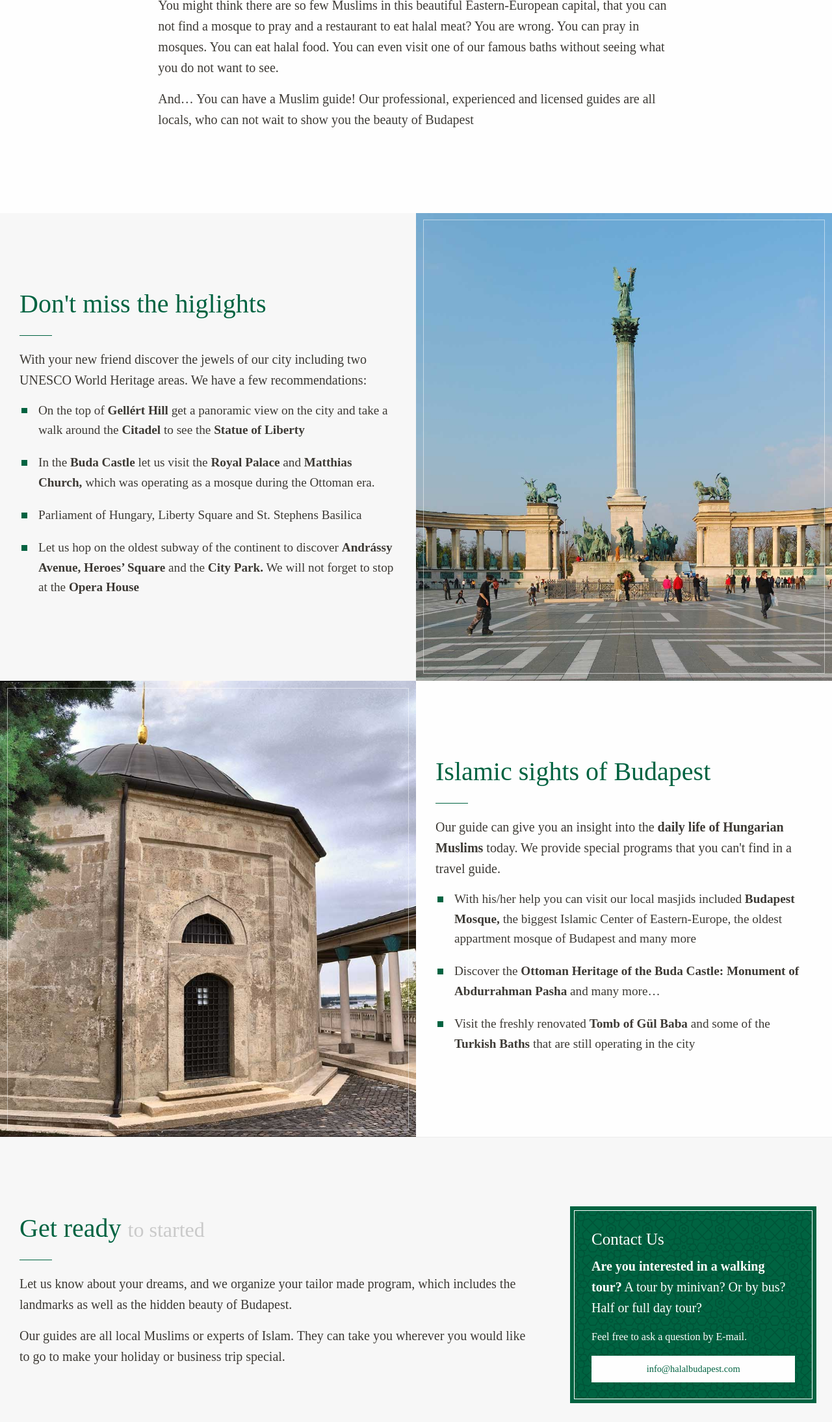
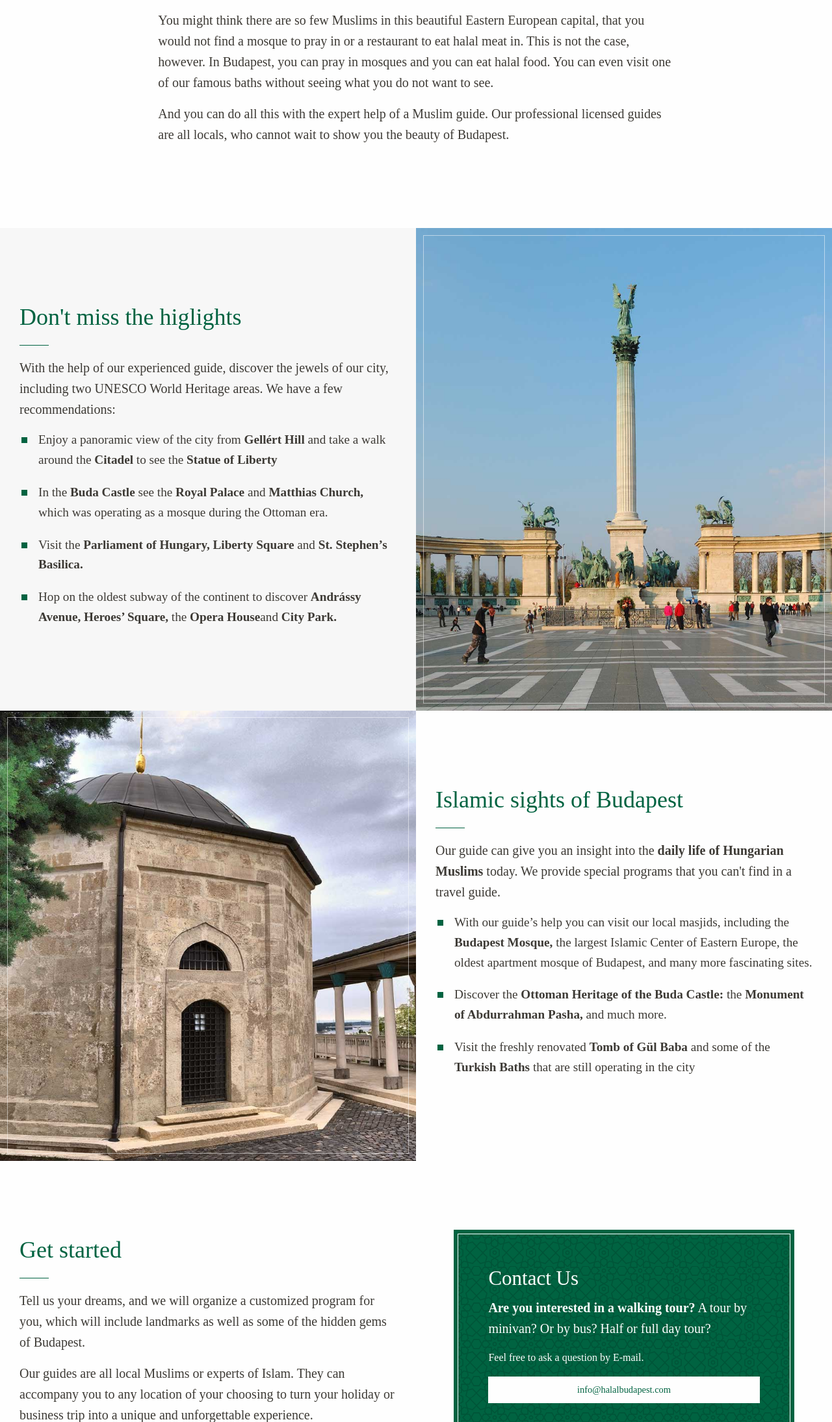
Before and after one commit to ceto/hbp, a plain HTML site: page index.html in a window 1280 px wide. Shown: the part 611-2800 px from the top of the page at 65% size. Drawn offline with Linux system fonts and the light colour scheme; a web font is replaced by a local one.

Commit message:
Update 2018-01-17T11:21:05.577Z

```diff
--- a/index.html
+++ b/index.html
@@ -12,7 +12,7 @@
 
     <section class="hero">
         <figure class="hero__fig">
-            <img src="/assets/img/panorama_zold.jpg" alt="">
+            <img src="/assets/img/panorama_tasi.jpg" alt="">
         </figure>
         <div class="hero__inner">
             <div class="grid-container">
@@ -20,7 +20,7 @@
                     <div class="cell">
                         <h1 class="hero__title">Discover Budapest in a halal way!</h1>
                         <p class="hero__lead">Tailor made private tours for/about Muslims</p>
-                        <a href="#homestart" class="hero__action">Learn more</a>
+                        <!-- <a href="#homestart" class="hero__action">Learn more</a> -->
                     </div>
                 </div>
             </div>
@@ -28,12 +28,12 @@
     </section><section id="homestart" class="ps">
         <div class="grid-container">
             <div class="grid-x grid-margin-x align-center">
-                <div class="large-8 xxlarge-6 cell">
-                    <h2>Among friends in Hungary</h2>
+                <div class="large-8 xxlarge-7 cell">
+                    <h2 class="stylized">Among friends in Hungary</h2>
                     <p class="lead">
-                        You might think there are so few Muslims in this beautiful Eastern-European capital, that you can not find a mosque to pray and a restaurant to eat halal meat? You are wrong. You can pray in mosques. You can eat halal food. You can even visit one of our famous baths without seeing what you do not want to see.
+                        You might think there are so few Muslims in this beautiful Eastern European capital, that you would not find a mosque to pray in or a restaurant to eat halal meat in. This is not the case, however. In Budapest, you can pray in mosques and you can eat halal food. You can even visit one of our famous baths without seeing what you do not want to see.
                     </p>
-                    <p class="lead">And&hellip; You can have a Muslim guide! Our professional, experienced and licensed guides are all locals, who can not wait to show you the beauty of Budapest  </p>
+                    <p class="lead">And you can do all this with the expert help of a Muslim guide. Our professional licensed guides are all locals, who cannot wait to show you the beauty of Budapest.</p>
                 </div>
             </div>
         </div>
@@ -51,14 +51,13 @@
                                 <div class="ps">
                                     <h2 class="stylized">Don't miss the higlights</h2>
                                     <p class="lead">
-                                        With your new friend discover the jewels of our city including two UNESCO World Heritage areas. We have a few recommendations:
+                                        With the help of our experienced guide, discover the jewels of our city, including two UNESCO World Heritage areas. We have a few recommendations:
                                     </p>
                                     <ul class="bulletpoints">
-                                        <li>On the top of <strong>Gellért Hill</strong> get a panoramic view on the city and take a walk around the <strong>Citadel</strong> to see the <strong>Statue of Liberty</strong></li>
-                                        <li>In the <strong>Buda Castle</strong> let us visit the <strong>Royal Palace</strong> and <strong>Matthias Church,</strong> which was operating as a mosque during the Ottoman era.</li>
-                                        <li>Parliament of Hungary, Liberty Square and St. Stephens Basilica</li>
-                                        <li>Let us hop on the oldest subway of the continent to discover <strong>Andrássy Avenue,</strong> <strong>Heroes’ Square</strong> and the <strong>City Park.</strong> We will not forget to stop at the <strong>Opera House</strong></li>
-
+                                        <li>Enjoy a panoramic view of the city from <strong>Gellért Hill</strong> and take a walk around the <strong>Citadel</strong> to see the <strong>Statue of Liberty</strong></li>
+                                        <li>In the <strong>Buda Castle</strong> see the <strong>Royal Palace</strong> and <strong>Matthias Church,</strong> which was operating as a mosque during the Ottoman era.</li>
+                                        <li>Visit the <strong>Parliament of Hungary,</strong> <strong>Liberty Square</strong> and <strong>St. Stephen’s Basilica.</strong></li>
+                                        <li>Hop on the oldest subway of the continent to discover <strong>Andrássy Avenue,</strong> <strong>Heroes’ Square,</strong> the <strong>Opera House</strong>and <strong>City Park.</strong></li>
                                     </ul>
                                 </div>
                             </div>
@@ -84,8 +83,8 @@
                                         Our guide can give you an insight into the <strong>daily life of Hungarian Muslims</strong> today. We provide special programs that you can't find in a travel guide.
                                     </p>
                                     <ul class="bulletpoints">
-                                        <li>With his/her help you can visit our local masjids included <strong>Budapest Mosque,</strong> the biggest Islamic Center of Eastern-Europe, the oldest appartment mosque of Budapest and many more</li>
-                                        <li>Discover the <strong>Ottoman Heritage of the Buda Castle:</strong> <strong>Monument of Abdurrahman Pasha</strong> and many more&hellip;</li>
+                                        <li>With our guide’s help you can visit our local masjids, including the <strong>Budapest Mosque,</strong> the largest Islamic Center of Eastern Europe, the oldest apartment mosque of Budapest, and many more fascinating sites.</li>
+                                        <li>Discover the <strong>Ottoman Heritage of the Buda Castle:</strong> the <strong>Monument of Abdurrahman Pasha,</strong> and much more.</li>
                                         <li>Visit the freshly renovated <strong>Tomb of Gül Baba</strong> and some of the <strong>Turkish Baths</strong> that are still operating in the city</li>
                                     </ul>
                                 </div>
@@ -96,18 +95,29 @@
             </div>
         </div>
     </section>
-    <section class="ps ps--bordered ps--light">
-        <div class="grid-container">
-            <div class="grid-x grid-margin-x align-center">
-                <div class="tablet-7 large-8 cell">
-                    <h2 class="stylized">Get ready <small>to started</small></h2>
-                    <p class="lead">Let us know about your dreams, and we organize your tailor made program, which includes the landmarks as well as the hidden beauty of Budapest.</p>
-                    <p class="lead">Our guides are all local Muslims or experts of Islam. They can take you wherever you would like to go to make your holiday or business trip special.</p>
-                    <br>
+    <section class="csection">
+        <div class="grid-container full">
+            <div class="grid-x">
+                <div class="tablet-7 large-6 cell tablet-order-1">
+                    <div class="grid-container half">
+                        <div class="grid-x grid-margin-x">
+                            <div class="cell">
+                                <div class="ps">
+                                    <h2 class="stylized">Get started</h2>
+                                    <p class="lead">Tell us your dreams, and we will organize a customized program for you, which will include landmarks as well as some of the hidden gems of Budapest.</p>
+                                    <p class="lead">Our guides are all local Muslims or experts of Islam. They can accompany you to any location of your choosing to turn your holiday or business trip into a unique and unforgettable experience.</p>
                                 </div>
-                <div class="tablet-5 large-4 cell">
+                            </div>
+                        </div>
+                    </div>
+                </div>
+                <div class="tablet-5 large-6 cell half tablet-order-2">
+                    <div class="grid-container half">
+                        <div class="grid-x grid-margin-x">
+                            <div class="cell">
+                                <div class="ps">
                                     <div class="callout callout--accent">
-                        <h4>Contact Us</h4>
+                                        <h3>Contact Us</h3>
                                         <p class="lead"><strong>Are you interested in a walking tour?</strong> A tour by minivan? Or by bus? Half or full day tour?</p>
                                         <p>Feel free to ask a question by E-mail.</p>
                                         <p>
@@ -117,7 +127,14 @@
                                 </div>
                             </div>
                         </div>
+                    </div>
+                    <!-- <img src="/assets/img/highlights-of-budapest05.jpg" alt=""> -->
+                </div>
+
+            </div>
+        </div>
     </section>
+
     <footer class="sitefooter">
         <div class="grid-container">
             <div class="grid-x grid-margin-x align-center">
```
Also changed, not shown: assets/css/app.css, assets/img/panorama_olah.jpg (added), assets/img/panorama_tasi.jpg (added). Lines whose indentation alone changed are shown as unchanged.
